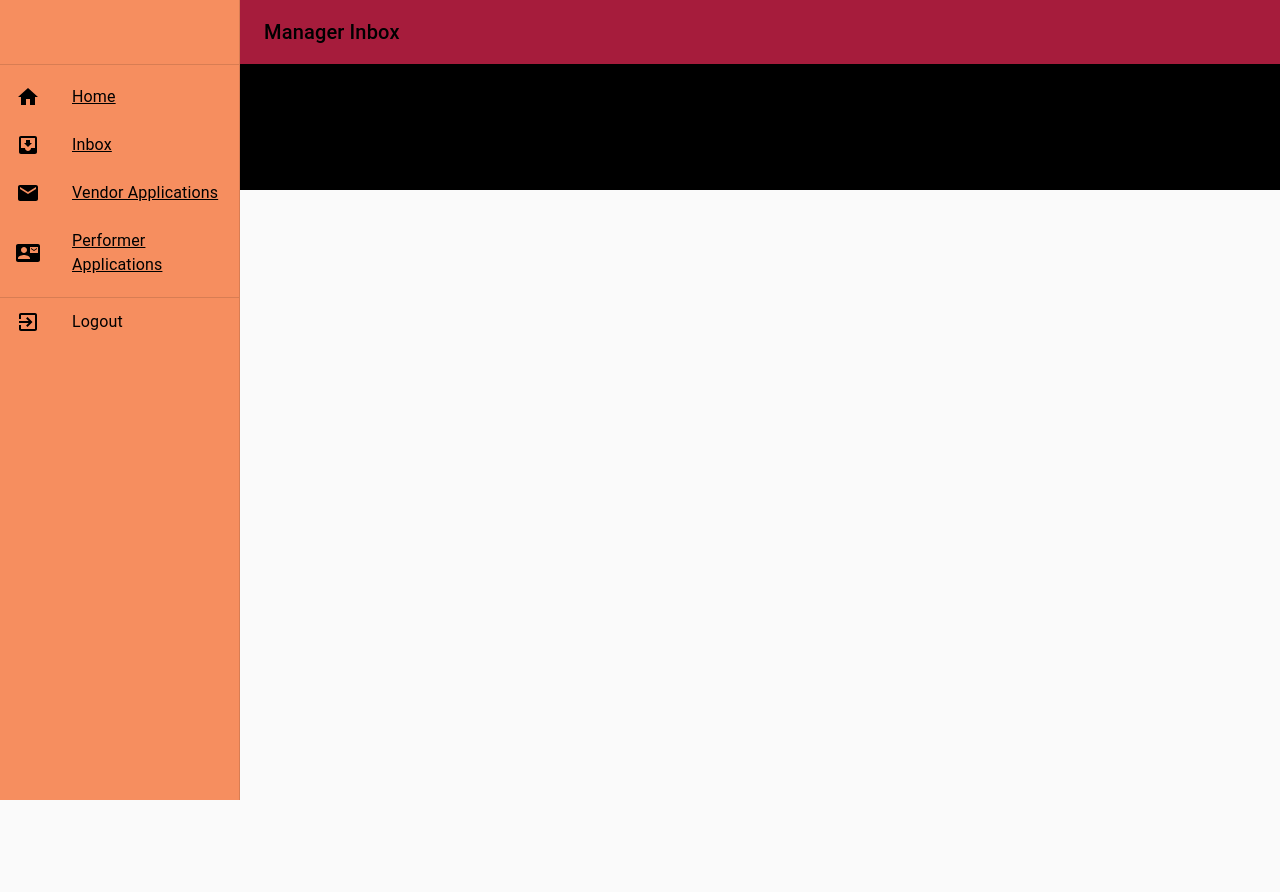
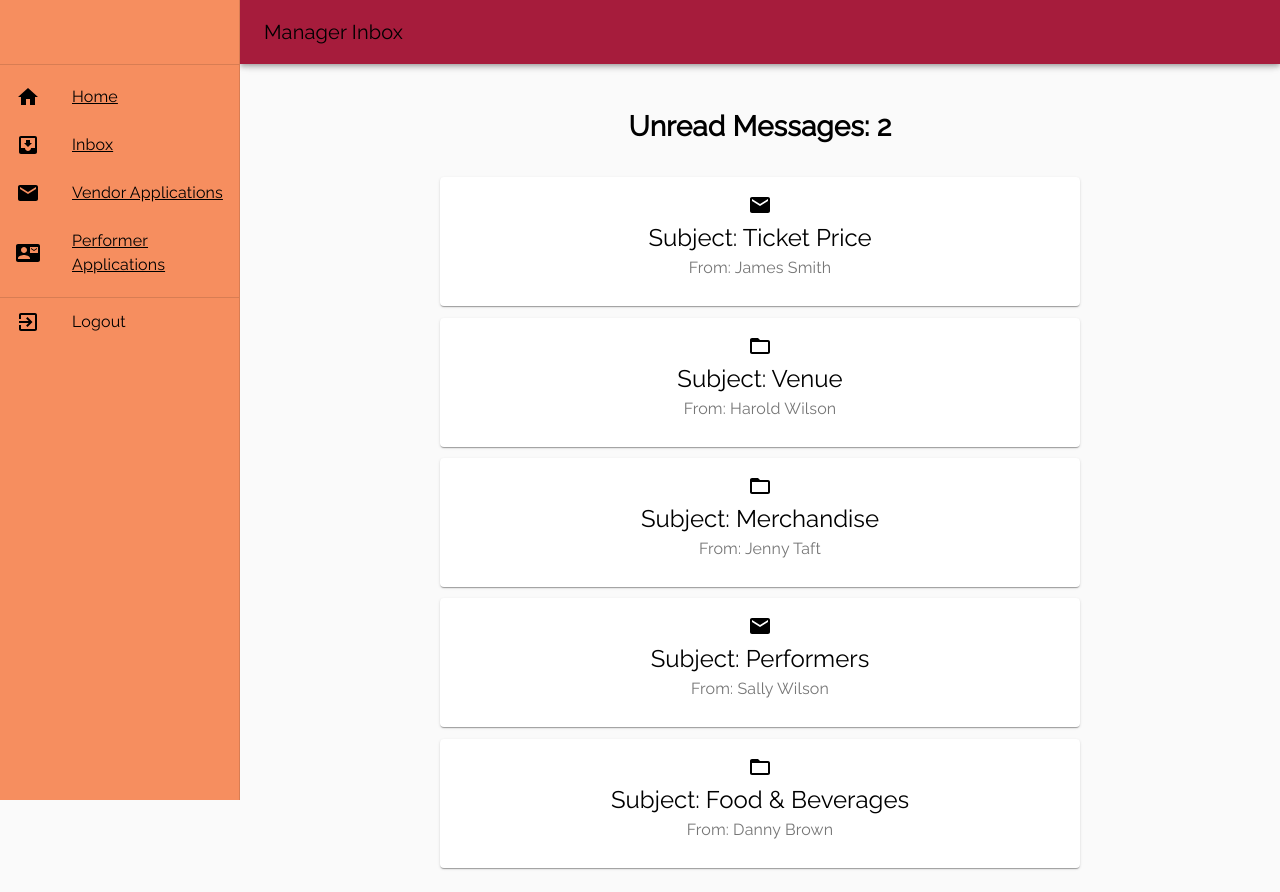
Before and after one commit to Nice-Festival/nice-festival-ui, a React (Create React App) app: page /man-inbox in a window 1280 px wide. Before the commit the page ends 800 px from the top, so only its background shows below. Built offline with nearby package versions, Linux system fonts and the light colour scheme.

Commit message:
worked on the inbox page of the manager dashboard

```diff
--- a/src/components/manager-dashboard-component/ManagerDashboardComponent.tsx
+++ b/src/components/manager-dashboard-component/ManagerDashboardComponent.tsx
@@ -44,7 +44,7 @@ const useStyles = makeStyles((theme: Theme) =>
         toolbar: theme.mixins.toolbar,
         content: {
             flexGrow: 1,
-            backgroundColor: '#000',
+            // backgroundColor: '#000',
             padding: theme.spacing(3),
         },
     }),
@@ -120,29 +120,7 @@ export default function ManagerDashboardComponent() {
             </Drawer>
             <main className={classes.content}>
                 <div className={classes.toolbar} />
-                <Typography paragraph>
-                    Lorem ipsum dolor sit amet, consectetur adipiscing elit, sed do eiusmod tempor incididunt
-                    ut labore et dolore magna aliqua. Rhoncus dolor purus non enim praesent elementum
-                    facilisis leo vel. Risus at ultrices mi tempus imperdiet. Semper risus in hendrerit
-                    gravida rutrum quisque non tellus. Convallis convallis tellus id interdum velit laoreet id
-                    donec ultrices. Odio morbi quis commodo odio aenean sed adipiscing. Amet nisl suscipit
-                    adipiscing bibendum est ultricies integer quis. Cursus euismod quis viverra nibh cras.
-                    Metus vulputate eu scelerisque felis imperdiet proin fermentum leo. Mauris commodo quis
-                    imperdiet massa tincidunt. Cras tincidunt lobortis feugiat vivamus at augue. At augue eget
-                    arcu dictum varius duis at consectetur lorem. Velit sed ullamcorper morbi tincidunt. Lorem
-                    donec massa sapien faucibus et molestie ac.
-        </Typography>
-                <Typography paragraph>
-                    Consequat mauris nunc congue nisi vitae suscipit. Fringilla est ullamcorper eget nulla
-                    facilisi etiam dignissim diam. Pulvinar elementum integer enim neque volutpat ac
-                    tincidunt. Ornare suspendisse sed nisi lacus sed viverra tellus. Purus sit amet volutpat
-                    consequat mauris. Elementum eu facilisis sed odio morbi. Euismod lacinia at quis risus sed
-                    vulputate odio. Morbi tincidunt ornare massa eget egestas purus viverra accumsan in. In
-                    hendrerit gravida rutrum quisque non tellus orci ac. Pellentesque nec nam aliquam sem et
-                    tortor. Habitant morbi tristique senectus et. Adipiscing elit duis tristique sollicitudin
-                    nibh sit. Ornare aenean euismod elementum nisi quis eleifend. Commodo viverra maecenas
-                    accumsan lacus vel facilisis. Nulla posuere sollicitudin aliquam ultrices sagittis orci a.
-        </Typography>
+                <h1>Manager Dashboard</h1>
             </main>
         </div>
     );
--- a/src/components/manager-dashboard-component/ManagerInboxComponent.tsx
+++ b/src/components/manager-dashboard-component/ManagerInboxComponent.tsx
@@ -16,8 +16,11 @@ import ContactMailIcon from '@material-ui/icons/ContactMail';
 import ExitToAppIcon from '@material-ui/icons/ExitToApp';
 import HomeIcon from '@material-ui/icons/Home';
 import { Link } from 'react-router-dom';
-
-
+import Card from '@material-ui/core/Card';
+import CardContent from '@material-ui/core/CardContent';
+import EmailIcon from '@material-ui/icons/Email'
+import FolderOpenIcon from '@material-ui/icons/FolderOpen';
+import './manager-inbox.css';
 const drawerWidth = 240;
 
 
@@ -44,7 +47,7 @@ const useStyles = makeStyles((theme: Theme) =>
     toolbar: theme.mixins.toolbar,
     content: {
       flexGrow: 1,
-      backgroundColor: '#000',
+      // backgroundColor: '#000',
       padding: theme.spacing(3),
     },
   }),
@@ -118,32 +121,65 @@ export default function ManagerInboxComponent() {
           ))}
         </List> */}
       </Drawer>
-      <main className={classes.content}>
+      <main id="main" className={classes.content}>
         <div className={classes.toolbar} />
-        <h1>Inbox</h1>
-        {/* <Typography paragraph>
-          Lorem ipsum dolor sit amet, consectetur adipiscing elit, sed do eiusmod tempor incididunt
-          ut labore et dolore magna aliqua. Rhoncus dolor purus non enim praesent elementum
-          facilisis leo vel. Risus at ultrices mi tempus imperdiet. Semper risus in hendrerit
-          gravida rutrum quisque non tellus. Convallis convallis tellus id interdum velit laoreet id
-          donec ultrices. Odio morbi quis commodo odio aenean sed adipiscing. Amet nisl suscipit
-          adipiscing bibendum est ultricies integer quis. Cursus euismod quis viverra nibh cras.
-          Metus vulputate eu scelerisque felis imperdiet proin fermentum leo. Mauris commodo quis
-          imperdiet massa tincidunt. Cras tincidunt lobortis feugiat vivamus at augue. At augue eget
-          arcu dictum varius duis at consectetur lorem. Velit sed ullamcorper morbi tincidunt. Lorem
-          donec massa sapien faucibus et molestie ac.
-        </Typography>
-        <Typography paragraph>
-          Consequat mauris nunc congue nisi vitae suscipit. Fringilla est ullamcorper eget nulla
-          facilisi etiam dignissim diam. Pulvinar elementum integer enim neque volutpat ac
-          tincidunt. Ornare suspendisse sed nisi lacus sed viverra tellus. Purus sit amet volutpat
-          consequat mauris. Elementum eu facilisis sed odio morbi. Euismod lacinia at quis risus sed
-          vulputate odio. Morbi tincidunt ornare massa eget egestas purus viverra accumsan in. In
-          hendrerit gravida rutrum quisque non tellus orci ac. Pellentesque nec nam aliquam sem et
-          tortor. Habitant morbi tristique senectus et. Adipiscing elit duis tristique sollicitudin
-          nibh sit. Ornare aenean euismod elementum nisi quis eleifend. Commodo viverra maecenas
-          accumsan lacus vel facilisis. Nulla posuere sollicitudin aliquam ultrices sagittis orci a.
-        </Typography> */}
+        <h1>Unread Messages: 2</h1>
+       <Card className='card'>
+       <CardContent>
+          <EmailIcon/>
+          <Typography component="h5" variant="h5">
+            Subject: Ticket Price
+          </Typography>
+          <Typography variant="subtitle1" color="textSecondary">
+            From: James Smith
+          </Typography>
+        </CardContent>
+       </Card>
+       <Divider/>
+       <Card className='card'>
+       <CardContent>
+          <FolderOpenIcon/>
+          <Typography component="h5" variant="h5">
+            Subject: Venue
+          </Typography>
+          <Typography variant="subtitle1" color="textSecondary">
+            From: Harold Wilson
+          </Typography>
+        </CardContent>
+       </Card>
+       <Card className='card'>
+       <CardContent>
+          <FolderOpenIcon/>
+          <Typography component="h5" variant="h5">
+            Subject: Merchandise
+          </Typography>
+          <Typography variant="subtitle1" color="textSecondary">
+            From: Jenny Taft
+          </Typography>
+        </CardContent>
+       </Card>
+       <Card className='card'>
+       <CardContent>
+          <EmailIcon/>
+          <Typography component="h5" variant="h5">
+            Subject: Performers
+          </Typography>
+          <Typography variant="subtitle1" color="textSecondary">
+            From: Sally Wilson
+          </Typography>
+        </CardContent>
+       </Card>
+       <Card className='card'>
+       <CardContent>
+          <FolderOpenIcon/>
+          <Typography component="h5" variant="h5">
+            Subject: Food & Beverages
+          </Typography>
+          <Typography variant="subtitle1" color="textSecondary">
+            From: Danny Brown
+          </Typography>
+        </CardContent>
+       </Card>
       </main>
     </div>
   );
--- a/src/components/manager-dashboard-component/ManagerPerformerComponent.tsx
+++ b/src/components/manager-dashboard-component/ManagerPerformerComponent.tsx
@@ -44,7 +44,7 @@ const useStyles = makeStyles((theme: Theme) =>
     toolbar: theme.mixins.toolbar,
     content: {
       flexGrow: 1,
-      backgroundColor: '#000',
+      // backgroundColor: '#000',
       padding: theme.spacing(3),
     },
   }),
--- a/src/components/manager-dashboard-component/ManagerVendorComponent.tsx
+++ b/src/components/manager-dashboard-component/ManagerVendorComponent.tsx
@@ -44,7 +44,7 @@ const useStyles = makeStyles((theme: Theme) =>
     toolbar: theme.mixins.toolbar,
     content: {
       flexGrow: 1,
-      backgroundColor: '#000',
+      // backgroundColor: '#000',
       padding: theme.spacing(3),
     },
   }),
--- /dev/null
+++ b/src/components/manager-dashboard-component/manager-inbox.css
@@ -0,0 +1,13 @@
+*{
+    font-family: 'Raleway', sans-serif !important;
+}
+#main{
+    display: flex;
+    flex-direction: column;
+    align-items: center;
+}
+
+.card{
+    margin-top: .7rem;
+    width: 50vw;
+}
```
